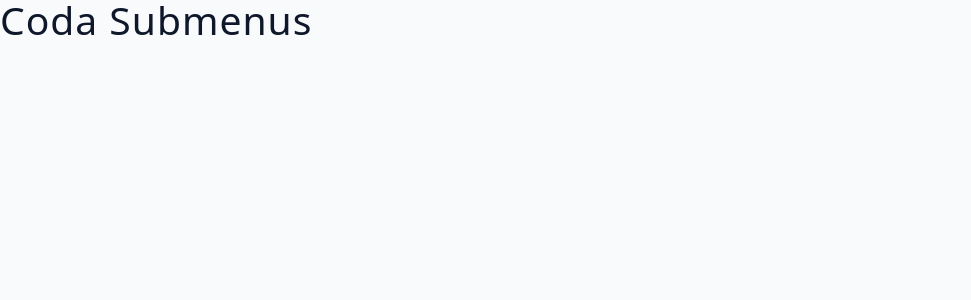
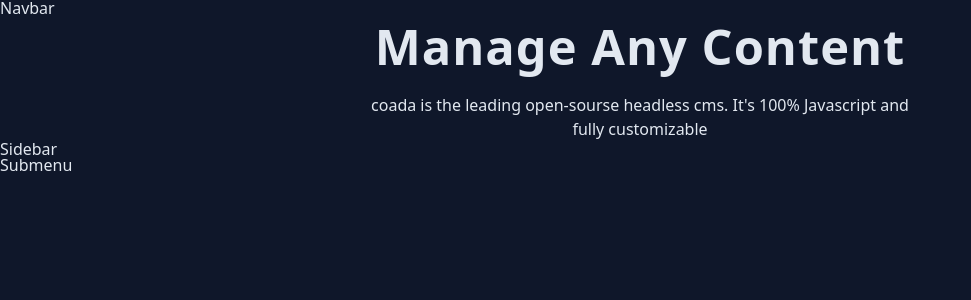
Before and after one commit to Hosea54/React-mini-projects, a React (Vite) app: page / in a window 1280 px wide. Shown: the top 300 px of the page, without its empty margins (0-971 px from the left). Built offline with nearby package versions, Linux system fonts and the light colour scheme.

Commit message:
Hero complete

```diff
--- a/src/App.jsx
+++ b/src/App.jsx
@@ -1,9 +1,20 @@
 import { useGlobalContext } from "./context";
+import Hero from "./Hero";
+import Navbar from "./Navbar";
+import Sidebar from "./Sidebar";
+import Submenu from "./Submenu";
 
 const App = () => {
   const { name } = useGlobalContext();
   console.log(name);
 
-  return <h2>Coda submenus</h2>;
+  return (
+    <main>
+      <Navbar />
+      <Hero />
+      <Sidebar />
+      <Submenu />
+    </main>
+  );
 };
 export default App;
--- a/src/Hero.jsx
+++ b/src/Hero.jsx
@@ -1,4 +1,14 @@
 const Hero = () => {
-  return <div>Hero</div>;
+  return (
+    <div className="hero-container">
+      <div className="hero-center">
+        <h1>Manage Any content</h1>
+        <p>
+          coada is the leading open-sourse headless cms. It's 100% Javascript
+          and fully customizable
+        </p>
+      </div>
+    </div>
+  );
 };
 export default Hero;
--- a/src/context.jsx
+++ b/src/context.jsx
@@ -2,7 +2,15 @@
 const AppContext = createContext();
 
 export const AppProvider = ({ children }) => {
-  return <AppContext.Provider value={{ name }}>{children}</AppContext.Provider>;
+  const [isSidebarOpen, setIsSidebarOpen] = useState(false);
+  const closeSidebar = () => {
+    setIsSidebarOpen(false);
+  };
+  return (
+    <AppContext.Provider value={{ isSidebarOpen, closeSidebar }}>
+      {children}
+    </AppContext.Provider>
+  );
 };
 export const useGlobalContext = () => {
   return useContext(AppContext);
--- a/src/index.css
+++ b/src/index.css
@@ -38,6 +38,7 @@
   /* rest of the colors */
   --black: #222;
   --white: #fff;
+  --white-1: #e2e8f0;
   --red-light: #f8d7da;
   --red-dark: #842029;
   --green-light: #d1e7dd;
@@ -160,3 +161,43 @@
 PROJECT CSS
 ===============
 */
+body {
+  background: #0f172a;
+  color: #e2e8f0;
+}
+/*
+=============
+Hero
+===============
+*/
+.hero-container {
+  min-height: cal(100vh-5rem);
+  display: grid;
+  place-items: center;
+}
+.hero-center {
+  color: var(--white-1);
+  width: var(--fluid-width);
+  max-width: var(--max-width);
+}
+.hero-center h1 {
+  font-family: clamp(3rem, 5vw, 5rem);
+  margin-bottom: 1rem;
+  font-weight: 700;
+  line-height: 1.25;
+}
+.hero-center p {
+  line-height: 1.5;
+}
+@media screen and (min-width: 992px) {
+  .hero-center {
+    text-align: center;
+  }
+  .hero-center p {
+    max-width: 35em;
+    margin: 0 auto;
+  }
+  .toggle-btn {
+    display: none;
+  }
+}
```
